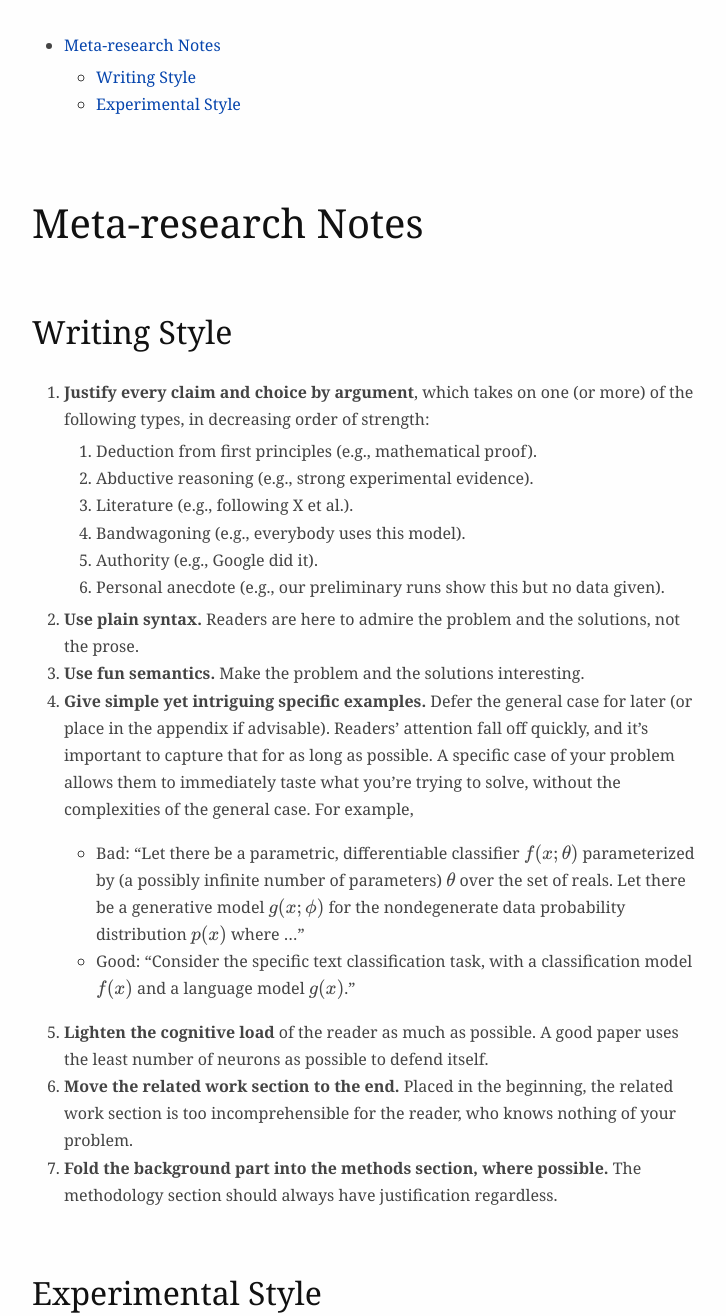
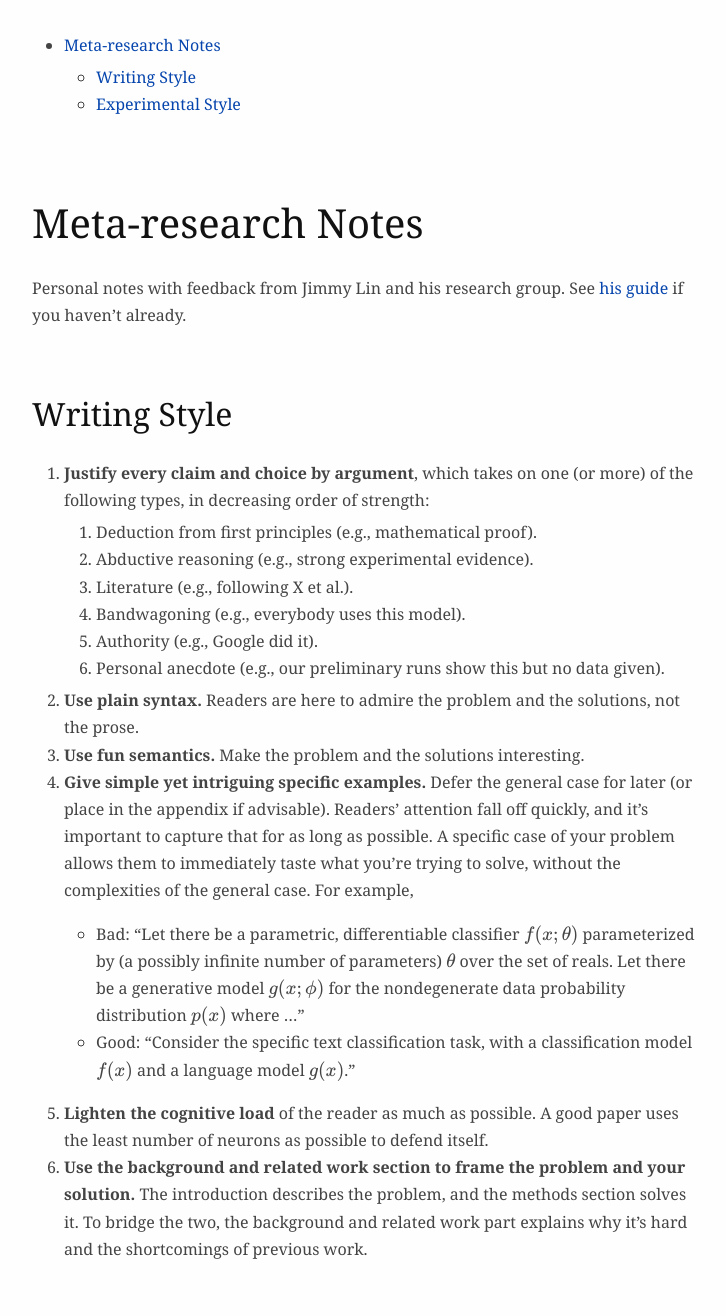
Before and after one commit to daemon/log.pub.d, a plain HTML site: page docs/write/explore/metaresearch.html in a window 1280 px wide. Shown: the top 1316 px of the page, without its empty margins (272-998 px from the left). Drawn offline with nearby package versions, Linux system fonts and the light colour scheme; files that its build step writes are made by us from their sources.

Commit message:
Add notes
docs/write/explore/metaresearch.html
write/explore/metaresearch.md

```diff
--- a/docs/write/explore/metaresearch.html
+++ b/docs/write/explore/metaresearch.html
@@ -30,6 +30,7 @@
 </ul>
 </nav>
 <h1 id="meta-research-notes">Meta-research Notes</h1>
+<p>Personal notes with feedback from Jimmy Lin and his research group. See <a href="https://github.com/lintool/guide">his guide</a> if you haven’t already.</p>
 <h2 id="writing-style">Writing Style</h2>
 <ol type="1">
 <li><strong>Justify every claim and choice by argument</strong>, which takes on one (or more) of the following types, in decreasing order of strength:
@@ -49,8 +50,7 @@
 <li>Good: “Consider the specific text classification task, with a classification model <span class="math inline">\(f(x)\)</span> and a language model <span class="math inline">\(g(x)\)</span>.”</li>
 </ul></li>
 <li><strong>Lighten the cognitive load</strong> of the reader as much as possible. A good paper uses the least number of neurons as possible to defend itself.</li>
-<li><strong>Move the related work section to the end.</strong> Placed in the beginning, the related work section is too incomprehensible for the reader, who knows nothing of your problem.</li>
-<li><strong>Fold the background part into the methods section, where possible.</strong> The methodology section should always have justification regardless.</li>
+<li><strong>Use the background and related work section to frame the problem and your solution.</strong> The introduction describes the problem, and the methods section solves it. To bridge the two, the background and related work part explains why it’s hard and the shortcomings of previous work.</li>
 </ol>
 <h2 id="experimental-style">Experimental Style</h2>
 <ol type="1">
```
Also changed, not shown: 1 other file.
